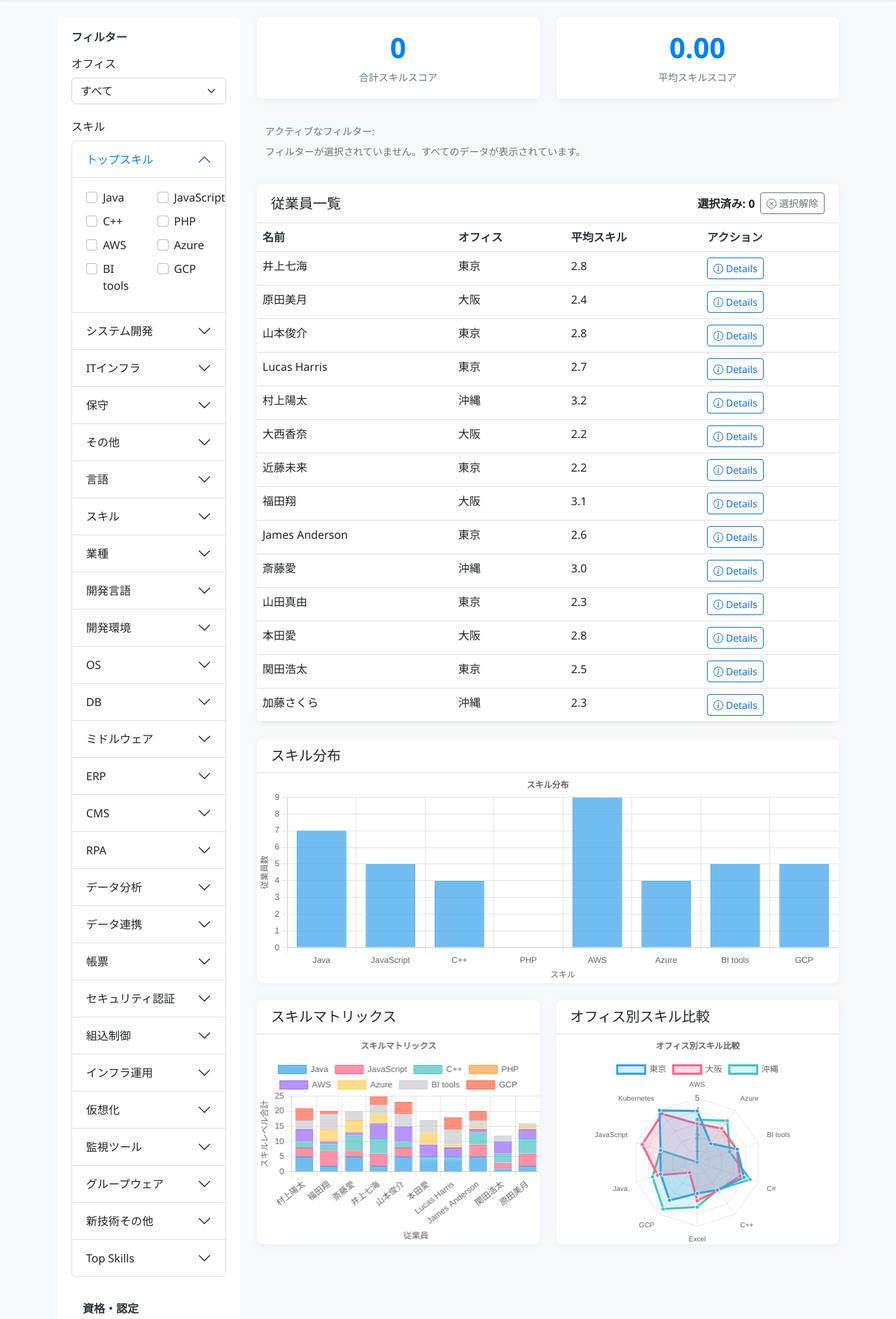
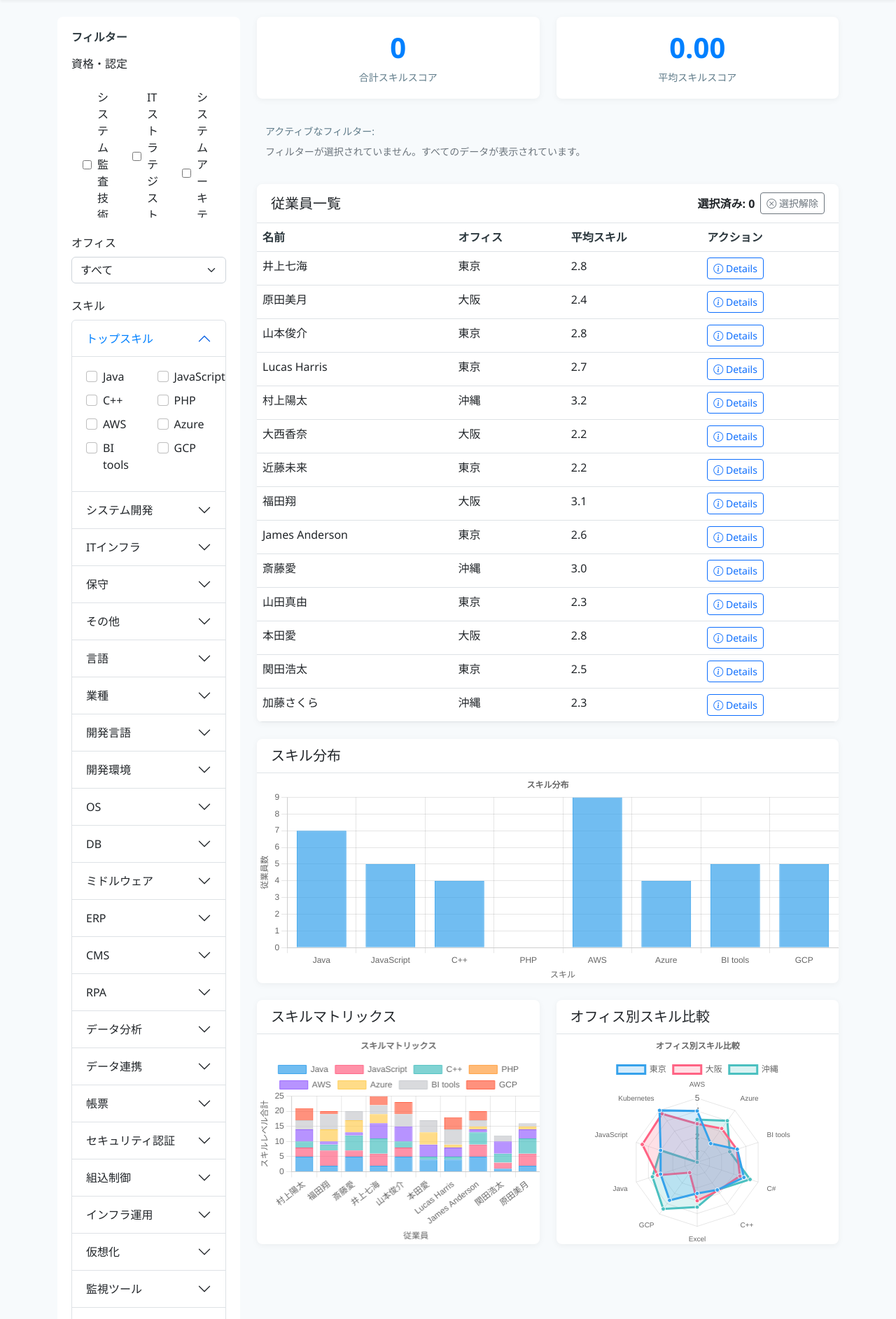
Before and after one commit to NobuhiroRoppongi/TalentTracker, a Flask app: page / in a window 1280 px wide. Shown: the part 81-1966 px from the top of the page at 70% size. Run offline with Flask 3, Linux system fonts and the light colour scheme.

Commit message:
Move degree selection out of the filter and into a dedicated section
Refactors filter.js and filters.html to relocate "スキル" category (degrees) to a separate section above the main filter, using a multi-column layout.

Replit-Commit-Author: Agent
Replit-Commit-Session-Id: 9e7fded0-16f2-4e83-979f-c630aa0ae002
Replit-Commit-Screenshot-Url: https://storage.googleapis.com/screenshot-production-us-central1/ee1f41d9-da1c-4994-86a2-edccb3118f61/a7589f6b-7ce1-404f-8b62-b6828564842c.jpg

```diff
--- a/static/css/style.css
+++ b/static/css/style.css
@@ -233,6 +233,8 @@ body {
   border-radius: 8px;
   padding: 1rem;
   margin-bottom: 1rem;
+  max-height: 200px;
+  overflow-y: auto;
 }
 
 .certification-filter-title {
--- a/static/js/filters.js
+++ b/static/js/filters.js
@@ -24,10 +24,11 @@ function initializeCertificationFilter() {
     const skillCategory = state.skills.categories.find(cat => cat.name === "スキル");
     if (!skillCategory) return;
 
-    // Create toggles for each certification
-    let html = '';
-    skillCategory.skills.forEach(cert => {
+    // Create toggles for each certification in a multi-column layout
+    let html = '<div class="row">';
+    skillCategory.skills.forEach((cert, index) => {
         html += `
+            <div class="col-md-4 mb-2">
                 <div class="certification-toggle">
                     <label class="certification-toggle-label">
                         <input type="checkbox" class="certification-toggle-input certification-checkbox"
@@ -35,8 +36,15 @@ function initializeCertificationFilter() {
                         <span>${cert.name}</span>
                     </label>
                 </div>
+            </div>
         `;
+
+        // Create a new row after every 3 certifications for better layout
+        if ((index + 1) % 3 === 0 && index < skillCategory.skills.length - 1) {
+            html += '</div><div class="row">';
+        }
     });
+    html += '</div>';
 
     certContainer.innerHTML = html;
 
@@ -81,8 +89,11 @@ function initializeOfficeFilter() {
 function initializeSkillFilter() {
     const skillFilter = document.getElementById('skill-filter');
 
-    // Create skill category accordions
+    // Create skill category accordions - exclude the "スキル" category which is handled separately
     state.skills.categories.forEach(category => {
+        // Skip the "スキル" category as we're handling it separately
+        if (category.name === "スキル") return;
+
         const categoryDiv = document.createElement('div');
         categoryDiv.className = 'accordion-item';
         categoryDiv.innerHTML = `
--- a/templates/partials/filters.html
+++ b/templates/partials/filters.html
@@ -1,6 +1,16 @@
 <!-- Filters -->
 <div class="filter-container">
     <h5 class="filter-title mb-3">フィルター</h5>
+
+    <!-- Certifications (Degrees) Filter at the top -->
+    <div class="filter-section mb-4">
+        <label class="form-label">資格・認定</label>
+        <div class="certification-filter">
+            <div id="certification-filter-container">
+                <!-- Certifications will be loaded dynamically -->
+            </div>
+        </div>
+    </div>
 
     <!-- Office Filter -->
     <div class="filter-section">
@@ -21,18 +31,8 @@
         </div>
     </div>
 
-    <!-- Certifications Filter -->
-    <div class="filter-section mt-3">
-        <div class="certification-filter">
-            <h6 class="certification-filter-title">資格・認定</h6>
-            <div id="certification-filter-container">
-                <!-- Certifications will be loaded dynamically -->
-            </div>
-        </div>
-    </div>
-
     <!-- Filter Action Buttons -->
-    <div class="d-grid gap-2">
+    <div class="d-grid gap-2 mt-3">
         <button id="apply-filters-btn" class="btn btn-primary">
             <i class="bi bi-funnel-fill"></i> フィルター適用
         </button>
```
Lines whose indentation alone changed are shown as unchanged.
